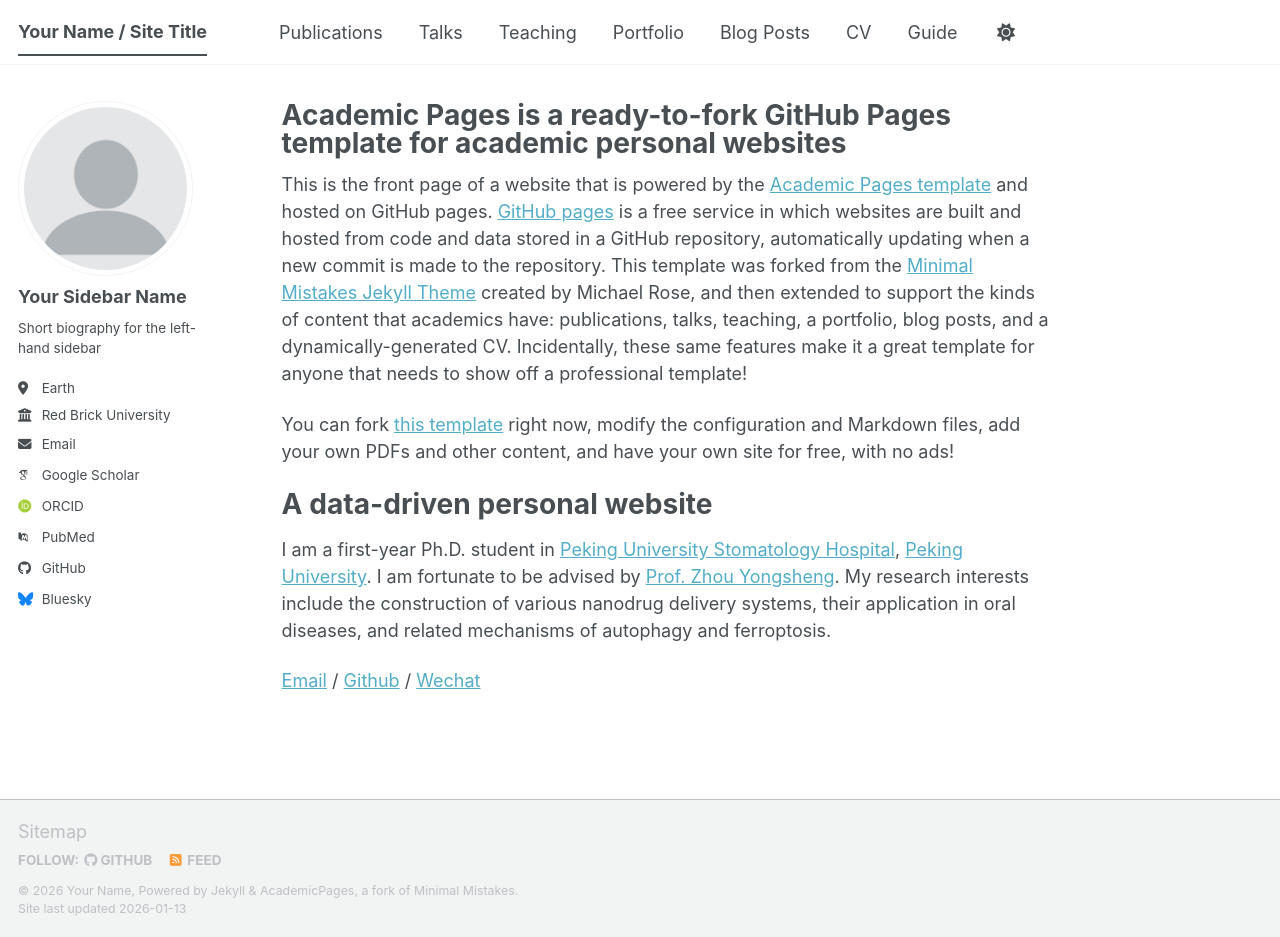
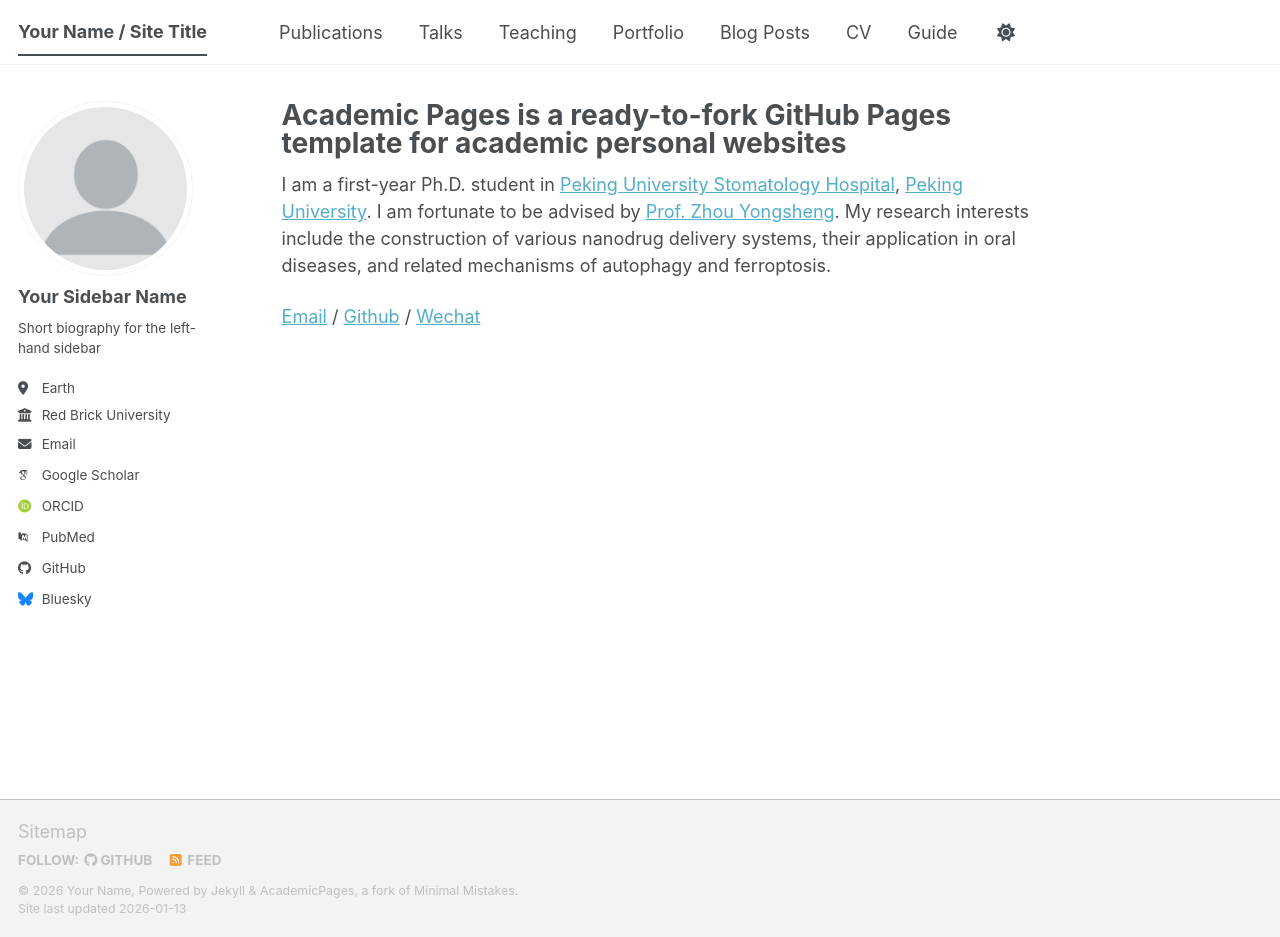
Before and after one commit to GENGYM813/GENGYM813.github.io, a Jekyll site: the page built from _pages/about.md, in a window 1280 px wide and 937 px high. Built offline with Jekyll 4.4.1, drawn with Linux system fonts in a browser that asks for light colours; some web fonts are replaced; a script bundle is joined from its source files by our own code; library files that are not in the unit come from our copies.

Commit message:
Update about.md

```diff
--- a/_pages/about.md
+++ b/_pages/about.md
@@ -6,14 +6,6 @@
   - /about/
   - /about.html
 ---
-
-This is the front page of a website that is powered by the [Academic Pages template](https://github.com/academicpages/academicpages.github.io) and hosted on GitHub pages. [GitHub pages](https://pages.github.com) is a free service in which websites are built and hosted from code and data stored in a GitHub repository, automatically updating when a new commit is made to the repository. This template was forked from the [Minimal Mistakes Jekyll Theme](https://mmistakes.github.io/minimal-mistakes/) created by Michael Rose, and then extended to support the kinds of content that academics have: publications, talks, teaching, a portfolio, blog posts, and a dynamically-generated CV. Incidentally, these same features make it a great template for anyone that needs to show off a professional template!
-
- You can fork [this template](https://github.com/academicpages/academicpages.github.io) right now, modify the configuration and Markdown files, add your own PDFs and other content, and have your own site for free, with no ads!
-
-A data-driven personal website
-======
-
 I am a first-year Ph.D. student in [Peking University Stomatology Hospital](https://ss.bjmu.edu.cn/), [Peking University](https://www.pku.edu.cn/). I am fortunate to be advised by [Prof. Zhou Yongsheng](https://ss.bjmu.edu.cn/Html/Doctors/Main/Index_353.html). My research interests include the construction of various nanodrug delivery systems, their application in oral diseases, and related mechanisms of autophagy and ferroptosis.
 
-[Email](mailto:gengym@bjmu.edu.cn) / [Github](https://github.com/xxx) / [Wechat](../images/wechat.jpg)
+[Email](mailto:gengym@bjmu.edu.cn) / [Github](https://github.com/xxx) / [Wechat](wechat.jpg)
```
